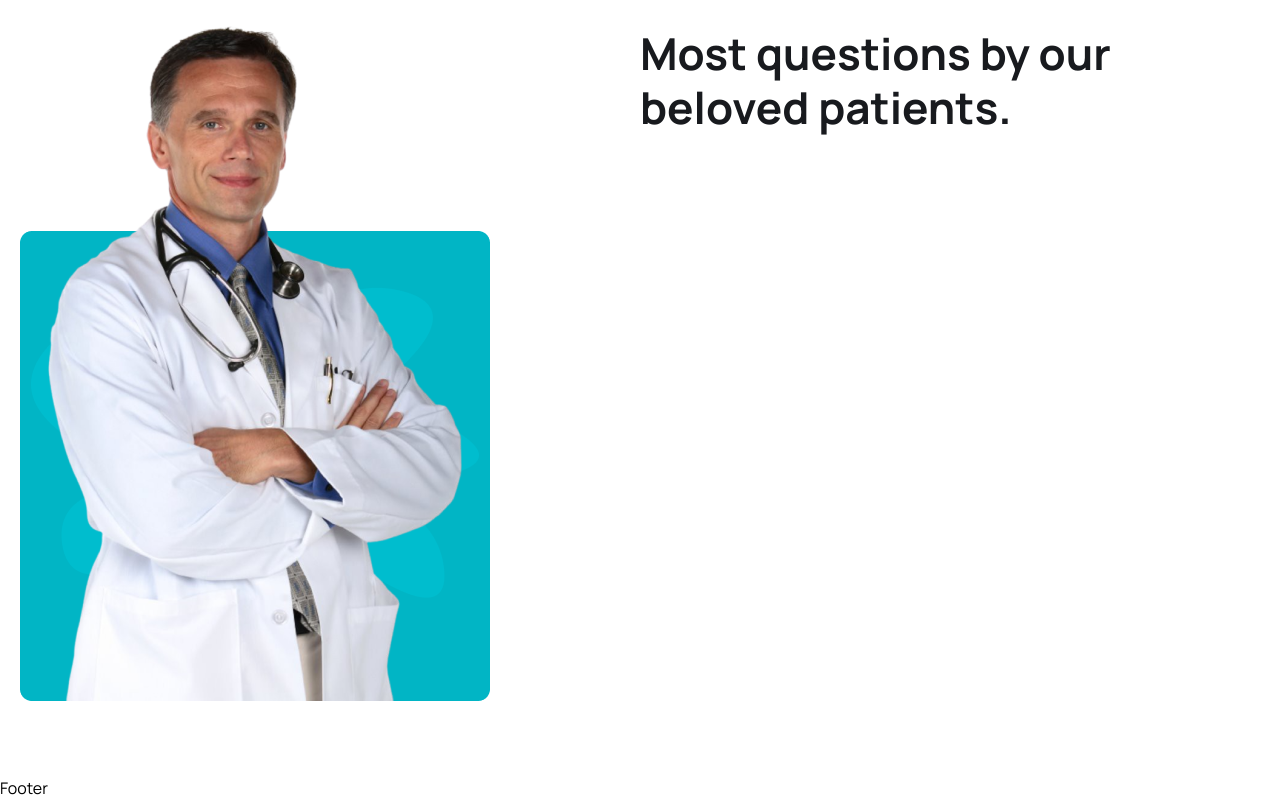
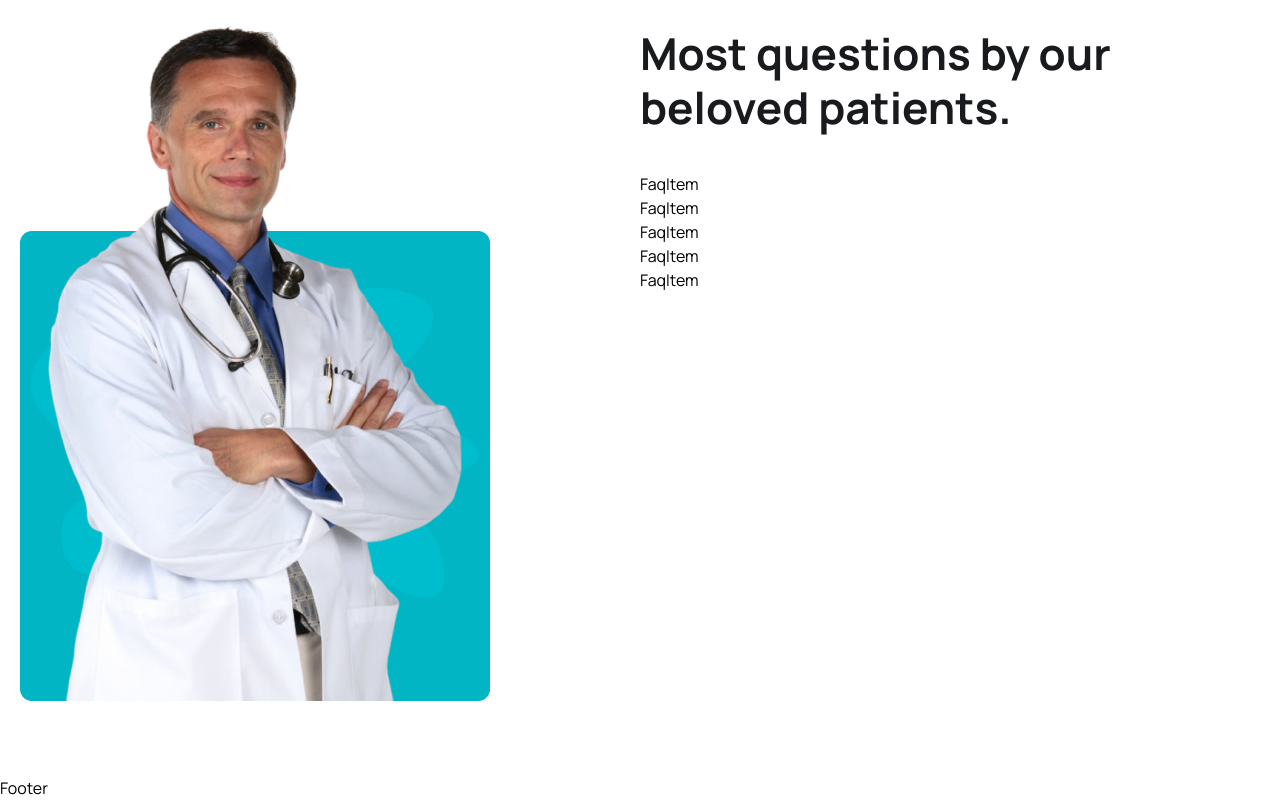
Before and after one commit to aroraadivya/Mern-Stack-Medicare, a React (Vite) app in the folder frontend/: page / in a window 1280 px wide. Shown: the part 4789-5589 px from the top of the page. Built offline with nearby package versions, Linux system fonts and the light colour scheme.

Commit message:
Refactor FaqItem component to include content

```diff
--- a/frontend/src/components/Faq/FaqItem.jsx
+++ b/frontend/src/components/Faq/FaqItem.jsx
@@ -2,11 +2,7 @@ import React from 'react';
 import FaqList from './FaqList';
 
 const FaqItem = () => {
-  return (
-    <div>
-
-    </div>
-  )
+  return <div>FaqItem</div>
 }
 
 export default FaqItem
```
